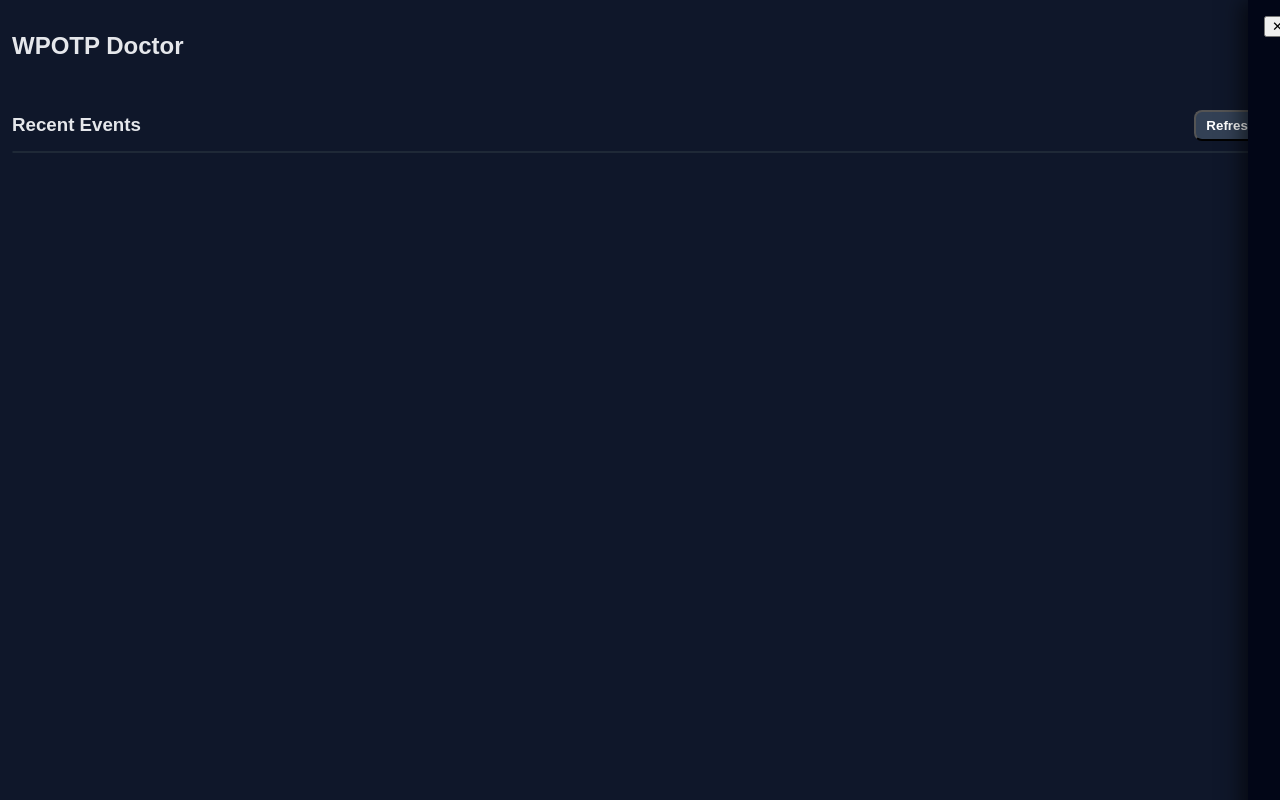
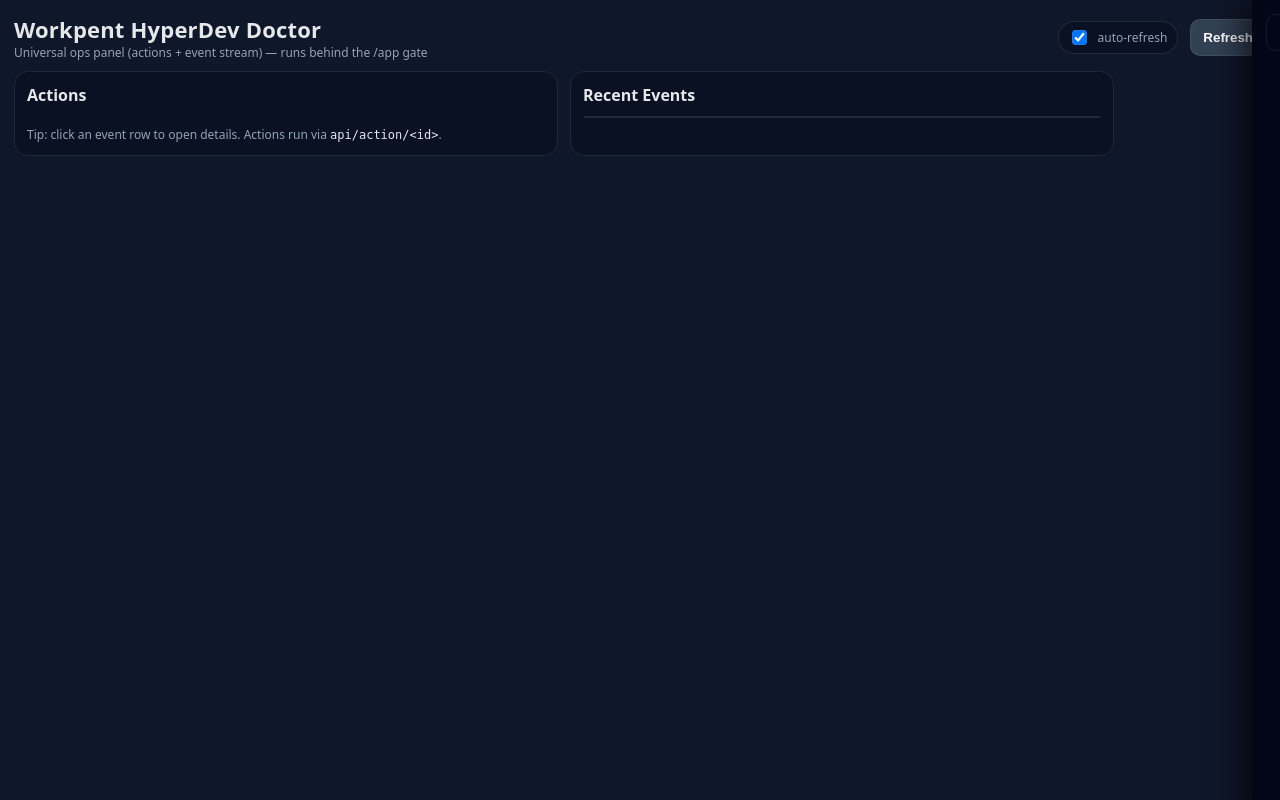
Before and after one commit to OGASURE/workpent-devops-console, a Flask app: template backend/app/templates/doctor.html in a window 1280 px wide. Run offline with Flask 3, Linux system fonts and the light colour scheme; the template is opened without the code that fills it, so the values that code supplies are empty.

Commit message:
feat(doctor-ui): rebrand to HyperDev and improve dashboard UX

```diff
--- a/backend/app/templates/doctor.html
+++ b/backend/app/templates/doctor.html
@@ -1,167 +1,307 @@
+<!doctype html>
+<html lang="en">
+<head>
+  <meta charset="utf-8" />
+  <meta name="viewport" content="width=device-width, initial-scale=1" />
+  <title>Workpent HyperDev Doctor</title>
+  <style>
+    :root{
+      --bg:#0f172a;
+      --panel:#020617;
+      --card:#0b1220;
+      --border:#1f2937;
+      --muted:#94a3b8;
+      --text:#e5e7eb;
+      --blue:#2563eb;
+      --green:#16a34a;
+      --red:#dc2626;
+      --slate:#334155;
+      --ok:#22c55e;
+      --err:#ef4444;
+    }
+    body{font-family: ui-sans-serif, system-ui, -apple-system, Segoe UI, Roboto, Arial, sans-serif; background:var(--bg); color:var(--text); margin:0}
+    a{color:#93c5fd}
+    header{display:flex; align-items:center; justify-content:space-between; gap:12px; padding:14px 14px 10px 14px}
+    header h1{margin:0; font-size:22px; letter-spacing:.2px}
+    header .sub{color:var(--muted); font-size:12px}
+    .wrap{padding:0 14px 14px 14px; max-width:1100px}
+    .row{display:flex; gap:12px; flex-wrap:wrap; align-items:center}
+    .card{background:rgba(2,6,23,.35); border:1px solid var(--border); border-radius:14px; padding:12px}
+    .card h2{margin:0 0 10px 0; font-size:16px}
+    .actions{display:flex; flex-wrap:wrap; gap:10px}
+    button{cursor:pointer; border:1px solid rgba(255,255,255,.08); border-radius:10px; padding:10px 12px; font-weight:700}
+    button:disabled{opacity:.5; cursor:not-allowed}
+    .primary{background:var(--blue); color:white}
+    .success{background:var(--green); color:white}
+    .danger{background:var(--red); color:white}
+    .neutral{background:var(--slate); color:white}
+    .ghost{background:transparent; color:var(--text)}
+    .pill{display:inline-flex; gap:8px; align-items:center; padding:6px 10px; border-radius:999px; border:1px solid rgba(255,255,255,.10); background:rgba(2,6,23,.35); color:var(--muted); font-size:12px}
+    .pill input{transform:scale(1.1)}
+    .split{display:grid; grid-template-columns: 1fr; gap:12px}
+    @media(min-width: 980px){
+      .split{grid-template-columns: 1fr 1fr}
+    }
 
-<!doctype html>
-<html>
-<head>
-<title>WPOTP Doctor</title>
-<style>
-body{font-family:sans-serif;background:#0f172a;color:#e5e7eb;margin:0}
-.actions button{margin:6px;padding:10px;border-radius:8px;font-weight:600}
-  #history{padding:12px}
-  #history .hhead{display:flex;gap:10px;align-items:center;justify-content:space-between;margin:6px 0 10px 0}
-  #hlist{border:1px solid #1f2937;border-radius:12px;overflow:hidden}
-  .hrow{display:flex;gap:10px;justify-content:space-between;padding:10px 12px;border-top:1px solid #1f2937;cursor:pointer}
+    /* History list */
+    #hlist{border:1px solid var(--border); border-radius:14px; overflow:hidden}
+    .hrow{display:flex; gap:12px; justify-content:space-between; align-items:flex-start; padding:10px 12px; border-top:1px solid rgba(255,255,255,.06)}
     .hrow:first-child{border-top:0}
-  .hmeta{opacity:.75;font-size:12px}
-  .hbadge{font-size:12px;padding:2px 8px;border-radius:999px;border:1px solid #374151}
-  .hbadge.ok{color:#22c55e;border-color:#14532d}
-  .hbadge.err{color:#ef4444;border-color:#7f1d1d}
-.primary{background:#2563eb;color:white}
-.success{background:#16a34a;color:white}
-.danger{background:#dc2626;color:white}
-.neutral{background:#334155;color:white}
-#panel{position:fixed;top:0;right:-45%;width:45%;height:100%;background:#020617;
-box-shadow:-6px 0 20px rgba(0,0,0,.6);transition:.35s;padding:16px;overflow:auto}
+    .hrow:hover{background:rgba(148,163,184,.06)}
+    .hleft .title{font-weight:800; font-size:13px}
+    .hleft .meta{opacity:.75; font-size:12px; margin-top:2px; color:var(--muted)}
+    .hright{display:flex; align-items:center; gap:8px}
+    .hbadge{font-size:12px; padding:2px 10px; border-radius:999px; border:1px solid rgba(255,255,255,.12); color:var(--muted)}
+    .hbadge.ok{color:var(--ok); border-color:#14532d}
+    .hbadge.err{color:var(--err); border-color:#7f1d1d}
+
+    /* Side panel */
+    #panel{position:fixed; top:0; right:-46%; width:46%; height:100%; background:var(--panel);
+      box-shadow:-10px 0 30px rgba(0,0,0,.65); transition:.25s; padding:14px; overflow:auto; z-index:9999}
     #panel.open{right:0}
-pre{white-space:pre-wrap;font-size:12px}
-.ok{color:#22c55e} .err{color:#ef4444}
+    #panelTop{display:flex; justify-content:space-between; align-items:center; gap:10px}
+    #ptitle{margin:10px 0 0 0}
+    pre{white-space:pre-wrap; font-size:12px; line-height:1.45; margin:10px 0 0 0; color:#e2e8f0}
+    code{color:#e2e8f0}
   </style>
 </head>
 <body>
-<h2 style="padding:12px">WPOTP Doctor</h2>
+  <header>
+    <div>
+      <h1>Workpent HyperDev Doctor</h1>
+      <div class="sub">Universal ops panel (actions + event stream) — runs behind the /app gate</div>
+    </div>
+    <div class="row">
+      <label class="pill" title="Auto-refresh the event list every 2s">
+        <input id="auto" type="checkbox" checked />
+        auto-refresh
+      </label>
+      <button class="neutral" id="refreshBtn">Refresh</button>
+    </div>
+  </header>
+
+  <div class="wrap split">
+    <section class="card">
+      <h2>Actions</h2>
       <div class="actions" id="actions"></div>
+      <div style="margin-top:10px; color:var(--muted); font-size:12px">
+        Tip: click an event row to open details. Actions run via <code>api/action/&lt;id&gt;</code>.
+      </div>
+    </section>
 
-  <div id="history">
-   <div class="hhead">
-    <h3 style="margin:0">Recent Events</h3>
-    <button class="neutral" style="padding:6px 10px;border-radius:8px;font-weight:600" onclick="loadHistory()">Refresh</button>
-   </div>
+    <section class="card">
+      <h2>Recent Events</h2>
       <div id="hlist"></div>
+    </section>
   </div>
 
   <div id="panel">
-<button onclick="closeP()">✕ Close</button>
+    <div id="panelTop">
+      <button class="ghost" onclick="closeP()">✕ Close</button>
+      <span class="pill" id="pstatus">idle</span>
+    </div>
     <h3 id="ptitle"></h3>
     <pre id="pout"></pre>
   </div>
 
 <script>
-const panel=d=>document.getElementById(d)
-function openP(t){panel("panel").classList.add("open");panel("ptitle").innerText=t}
-function closeP(){panel("panel").classList.remove("open")}
+  const el = (id) => document.getElementById(id);
 
-async function loadActions(){
- let a=await fetch("api/actions").then(r=>r.json())
- let c=panel("actions")
- for(let k in a){
-  let b=document.createElement("button")
-  b.textContent=a[k].label
-  b.className=a[k].kind
-  b.onclick=()=>run(k)
-  c.appendChild(b)
+  function openP(title){
+    el("panel").classList.add("open");
+    el("ptitle").innerText = title || "";
+  }
+  function closeP(){
+    el("panel").classList.remove("open");
+  }
+
+  function fmtTs(ts){
+    if(!ts) return "";
+    // ts from backend is int(epoch seconds)
+    try{
+      const d = new Date(ts * 1000);
+      return d.toISOString().replace("T"," ").replace("Z","");
+    }catch(_){
+      return String(ts);
     }
   }
 
-let currentAid = null
-
-async function run(id){
- currentAid = id
- openP("Running "+id+" …")
- panel("pout").textContent = ""
- await fetch("api/action/"+id,{method:"POST"})
- await waitForDone(id, 8000)
+  function safeString(x){
+    if(x === null || x === undefined) return "";
+    return (typeof x === "string") ? x : JSON.stringify(x);
   }
 
-async function waitForDone(id, timeoutMs){
- const t0 = Date.now()
- while(Date.now() - t0 < timeoutMs){
-  let ev=(await fetch("api/events").then(r=>r.json())).events
-  for(let idx=ev.length-1; idx>=0; idx--){
-   let e = ev[idx]
-   if(e && e.action=="ui_action_done" && e.action_id==id){
-    renderDone(e)
-    return
+  let ACTIONS = [];
+  let currentAid = null;
+
+  async function loadActions(){
+    const res = await fetch("api/actions");
+    const data = await res.json();
+
+    // Backend shape: {actions: [...]}
+    ACTIONS = (data && data.actions) ? data.actions : [];
+
+    const c = el("actions");
+    c.innerHTML = "";
+
+    if(!ACTIONS.length){
+      const b = document.createElement("div");
+      b.style.color = "var(--muted)";
+      b.textContent = "No actions available.";
+      c.appendChild(b);
+      return;
+    }
+
+    for(const a of ACTIONS){
+      const b = document.createElement("button");
+      b.textContent = a.label || a.id || "action";
+      b.className = (a.kind || "primary");
+      b.onclick = () => run(a.id);
+      c.appendChild(b);
     }
   }
 
-  function esc(s){ return (s||"").toString() }
+  function renderDoneEvent(e){
+    el("pstatus").innerText = (e && e.rc === 0) ? "ok" : "done";
+    let out = "";
+    if(e && e.stdout) out += e.stdout;
+    if(e && e.result) out += (out ? "\n\n" : "") + JSON.stringify(e.result, null, 2);
+    if(e && e.stderr) out += (out ? "\n\n" : "") + e.stderr;
+    el("pout").textContent = out || "";
+  }
 
   function openEvent(e){
-   // Open panel and render the selected event deterministically
-   openP(e.action_id + (e.rc !== undefined ? (" (rc="+e.rc+")") : ""))
-   if(e.action=="ui_action_done") renderDone(e)
-   else panel("pout").textContent = JSON.stringify(e, null, 2)
+    const title = (e.event || e.action || "?") + " — " + (e.meta && e.meta.action_id ? e.meta.action_id : "");
+    openP(title.trim());
+    el("pstatus").innerText = "event";
+    el("pout").textContent = JSON.stringify(e, null, 2);
+  }
+
+  function rowBadgeFor(e){
+    // Our current Doctor backend emits:
+    //  - event: "action_start" with meta {action_id, trace_id}
+    //  - event: "action_done" with meta {action_id, trace_id, counts}
+    if(!e || !e.event) return ["hbadge", "event"];
+    if(e.event === "action_done") return ["hbadge ok", "done"];
+    if(e.event === "action_start") return ["hbadge", "start"];
+    if(e.event === "action_unknown") return ["hbadge err", "unknown"];
+    return ["hbadge", e.event];
   }
 
   function renderHistoryRow(e){
-   let row = document.createElement("div")
-   row.className = "hrow"
-   let left = document.createElement("div")
-   let right = document.createElement("div")
-   right.className = "hmeta"
+    const row = document.createElement("div");
+    row.className = "hrow";
 
-   let ts = (e.ts||"").replace("T"," ").replace("Z","")
-   let title = document.createElement("div")
-   title.textContent = (e.action_id||"?") + " — " + (e.action||"?")
-   let meta = document.createElement("div")
-   meta.className = "hmeta"
-   meta.textContent = ts
+    const left = document.createElement("div");
+    left.className = "hleft";
 
-   left.appendChild(title)
-   left.appendChild(meta)
+    const right = document.createElement("div");
+    right.className = "hright";
 
-   if(e.action=="ui_action_done"){
-    let b = document.createElement("span")
-    b.className = "hbadge " + (e.rc==0 ? "ok" : "err")
-    b.textContent = "rc=" + e.rc
-    right.appendChild(b)
-   } else {
-    let b = document.createElement("span")
-    b.className = "hbadge"
-    b.textContent = "start"
-    right.appendChild(b)
-   }
+    const meta = e.meta || {};
+    const actionId = meta.action_id || meta.action || "";
+    const title = document.createElement("div");
+    title.className = "title";
+    title.textContent = (actionId ? actionId + " — " : "") + (e.event || "?");
 
-   row.appendChild(left)
-   row.appendChild(right)
-   row.onclick = ()=>openEvent(e)
-   return row
+    const ts = document.createElement("div");
+    ts.className = "meta";
+    ts.textContent = fmtTs(e.ts);
+
+    left.appendChild(title);
+    left.appendChild(ts);
+
+    const [cls, txt] = rowBadgeFor(e);
+    const badge = document.createElement("span");
+    badge.className = cls;
+    badge.textContent = txt;
+
+    right.appendChild(badge);
+
+    row.appendChild(left);
+    row.appendChild(right);
+
+    row.onclick = () => openEvent(e);
+    return row;
   }
 
   async function loadHistory(){
-   let box = panel("hlist")
-   if(!box) return
-   let ev = (await fetch("api/events?limit=80").then(r=>r.json())).events || []
+    const res = await fetch("api/events?limit=120");
+    const data = await res.json();
+    let ev = (data && data.events) ? data.events : [];
+
     // show newest first
-   ev = ev.slice().reverse()
+    ev = ev.slice().reverse();
 
-   box.innerHTML = ""
-   // only show ui_action_start/done for sanity
-   let filtered = ev.filter(e=>e && (e.action=="ui_action_start" || e.action=="ui_action_done"))
-   filtered.slice(0, 30).forEach(e=>box.appendChild(renderHistoryRow(e)))
-  }
-  await new Promise(r=>setTimeout(r,250))
- }
- panel("ptitle").innerText = id + " (waiting for completion...)"
+    const box = el("hlist");
+    box.innerHTML = "";
+    if(!ev.length){
+      const empty = document.createElement("div");
+      empty.style.padding = "10px 12px";
+      empty.style.color = "var(--muted)";
+      empty.textContent = "No events yet.";
+      box.appendChild(empty);
+      return;
     }
 
-function renderDone(last){
- panel("ptitle").innerText = last.action_id + " (rc=" + last.rc + ")"
+    ev.slice(0, 40).forEach(e => box.appendChild(renderHistoryRow(e)));
+  }
 
- // Safe text rendering (no innerHTML)
- let out = ""
- if(last.stdout) out += last.stdout
- if(last.result) out += (out ? "\n" : "") + JSON.stringify(last.result, null, 2)
+  async function run(id){
+    if(!id) return;
+    currentAid = id;
 
- panel("pout").textContent = out || ""
+    openP("Running " + id + " …");
+    el("pstatus").innerText = "running";
+    el("pout").textContent = "";
 
- if(last.stderr){
-  panel("pout").textContent += (panel("pout").textContent ? "\n\n" : "") + last.stderr
+    // fire and forget + then wait a bit for events to appear
+    const r = await fetch("api/action/" + encodeURIComponent(id), { method: "POST" });
+
+    // Show response if backend returns structured error
+    if(!r.ok){
+      const t = await r.text();
+      el("pstatus").innerText = "error";
+      el("pout").textContent = t;
+      return;
+    }
+
+    // poll events until we see action_done for this action_id (within 8s)
+    const timeoutMs = 8000;
+    const t0 = Date.now();
+    while(Date.now() - t0 < timeoutMs){
+      const data = await fetch("api/events?limit=200").then(x => x.json());
+      const ev = (data && data.events) ? data.events : [];
+      // find newest matching done
+      for(let i = ev.length - 1; i >= 0; i--){
+        const e = ev[i];
+        if(e && e.event === "action_done" && e.meta && e.meta.action_id === id){
+          el("pstatus").innerText = "done";
+          el("pout").textContent = JSON.stringify(e, null, 2);
+          await loadHistory();
+          return;
         }
       }
+      await new Promise(res => setTimeout(res, 250));
+    }
 
-loadActions()
-  loadHistory()
-  setInterval(loadHistory,2000)
+    el("pstatus").innerText = "waiting";
+    el("ptitle").innerText = "Running " + id + " (waiting for completion...)";
+    await loadHistory();
+  }
+
+  // Refresh controls
+  el("refreshBtn").onclick = async () => {
+    await loadActions();
+    await loadHistory();
+  };
+
+  // Boot
+  loadActions();
+  loadHistory();
+  setInterval(() => {
+    if(el("auto").checked) loadHistory();
+  }, 2000);
 </script>
 </body>
 </html>
```
Lines whose indentation alone changed are shown as unchanged.
